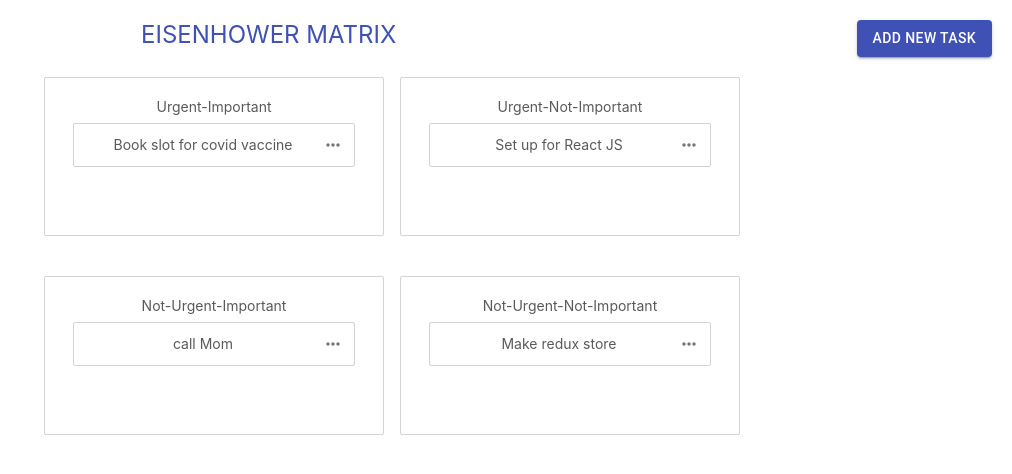
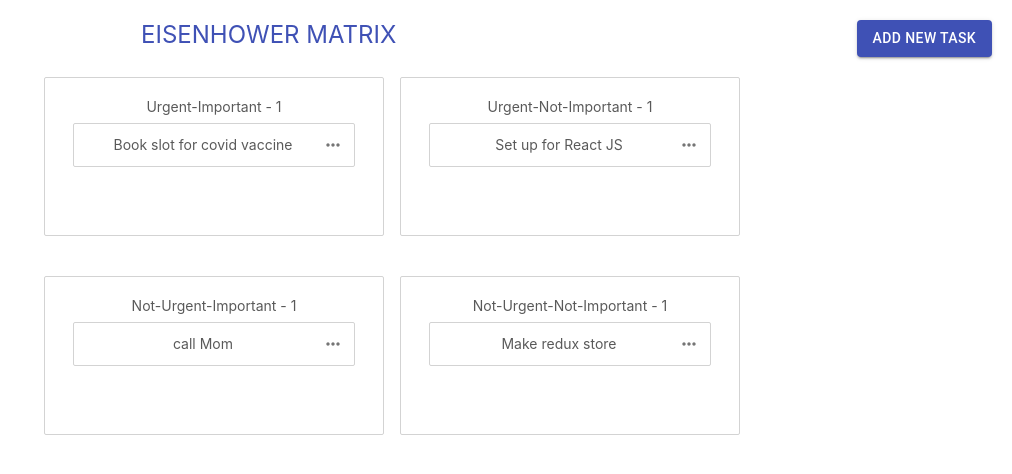
Before and after one commit to rukhsarafroz/eisenhower-matrix-app, a React (Create React App) app: page / in a window 1280 px wide. Shown: the top 474 px of the page, without its empty margins (268-1280 px from the left). Built offline with nearby package versions, Linux system fonts and the light colour scheme.

Commit message:
show task count of each section

```diff
--- a/src/components/Section.js
+++ b/src/components/Section.js
@@ -36,7 +36,7 @@ function Section (props) {
         return (
             <Grid container direction="column" className={classes.container} >
                 <Grid item xs={12} className={classes.title}>
-                   {title}
+                    {tasks && tasks.length ? `${title} - ${tasks.length}` : title}
                 </Grid>
                 <Droppable droppableId={section.id} type="task">
                     {(provided, snapshot) => (
```
